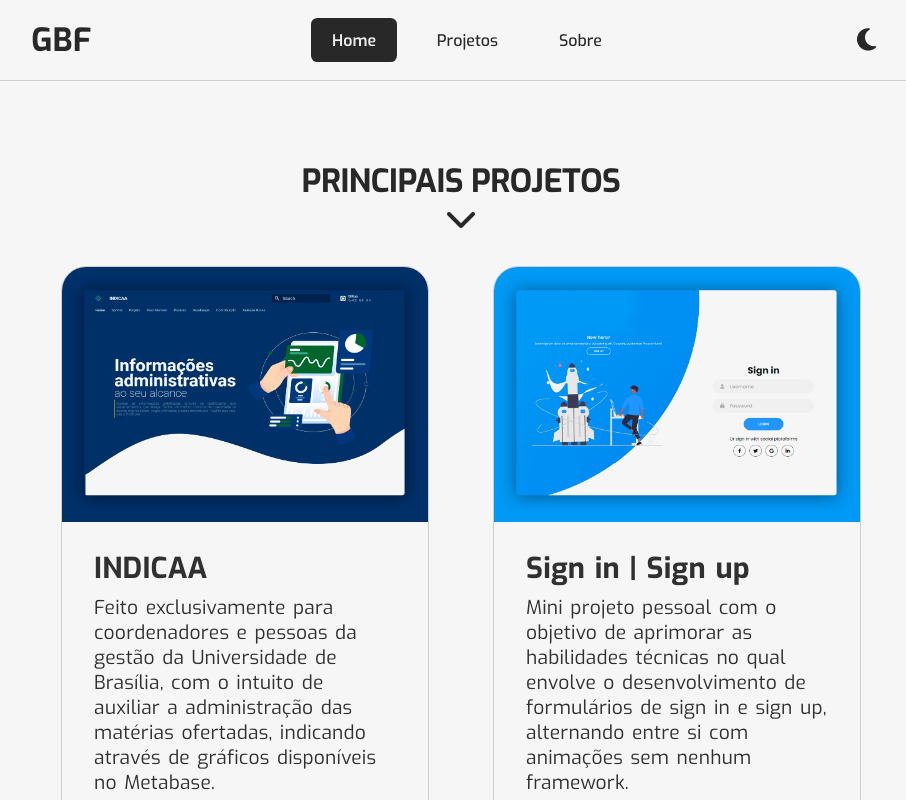
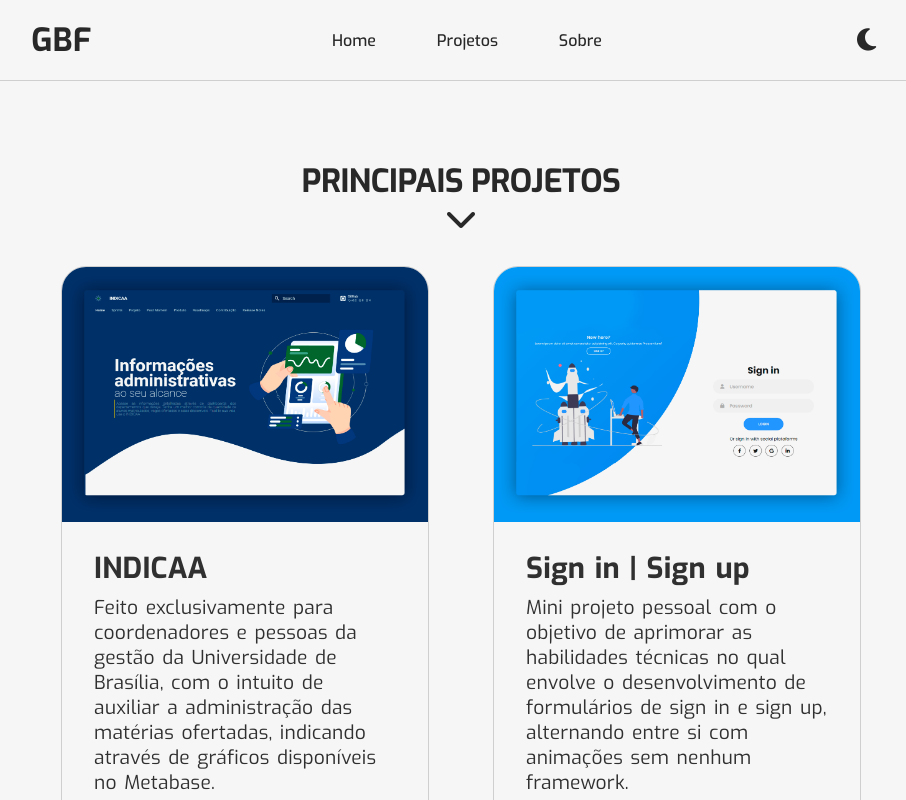
Before and after one commit to guibrbs/Portfolio-OLD, a React (Vite) app: page /Projetos in a window 1280 px wide. Shown: the top 800 px of the page, without its empty margins (179-1085 px from the left). Built offline with nearby package versions, Linux system fonts and the light colour scheme.

Commit message:
:rocket: Setting the navbar logical selected item

```diff
--- a/src/components/Header/index.tsx
+++ b/src/components/Header/index.tsx
@@ -19,15 +19,19 @@ export default function Header() {
             window.removeEventListener('scroll', scrollListener)
         }
     }, [])
-
+    const [href, setHref] = useState('')
+    useEffect(()=>{
+        const localhref = window.location.pathname
+        setHref(localhref)
+    })
     const {isActive, setActiveState} = useContext(DarkModeContext)
     return(
         <header className={scroll ? "header sticky" : "header"}>
             <a href="/" className="logo">GBF</a>
             <div className="links-wrapper">
-                <a href="/" className="links active">Home</a>
-                <a href="projetos" className="links">Projetos</a>
-                <a href="/" className="links">Sobre</a>
+                <a href="/" className={href === '/' ? "links active" : "links"}>Home</a>
+                <a href="projetos" className={href === '/projetos' ? "links active" : "links"}>Projetos</a>
+                <a href="/" className={href === '/sobre' ? "links active" : "links"}>Sobre</a>
             </div>
             <div className="icon" onClick={() => setActiveState(!isActive)}>
                 <i className="fa-solid fa-moon" ></i>
--- a/src/components/Header/styles.css
+++ b/src/components/Header/styles.css
@@ -50,6 +50,7 @@ a{
     background-color: var(--primary-color);
     cursor: default;
     transition: filter .3s;
+    pointer-events: none;
 }
 
 .links.active:hover{
```
